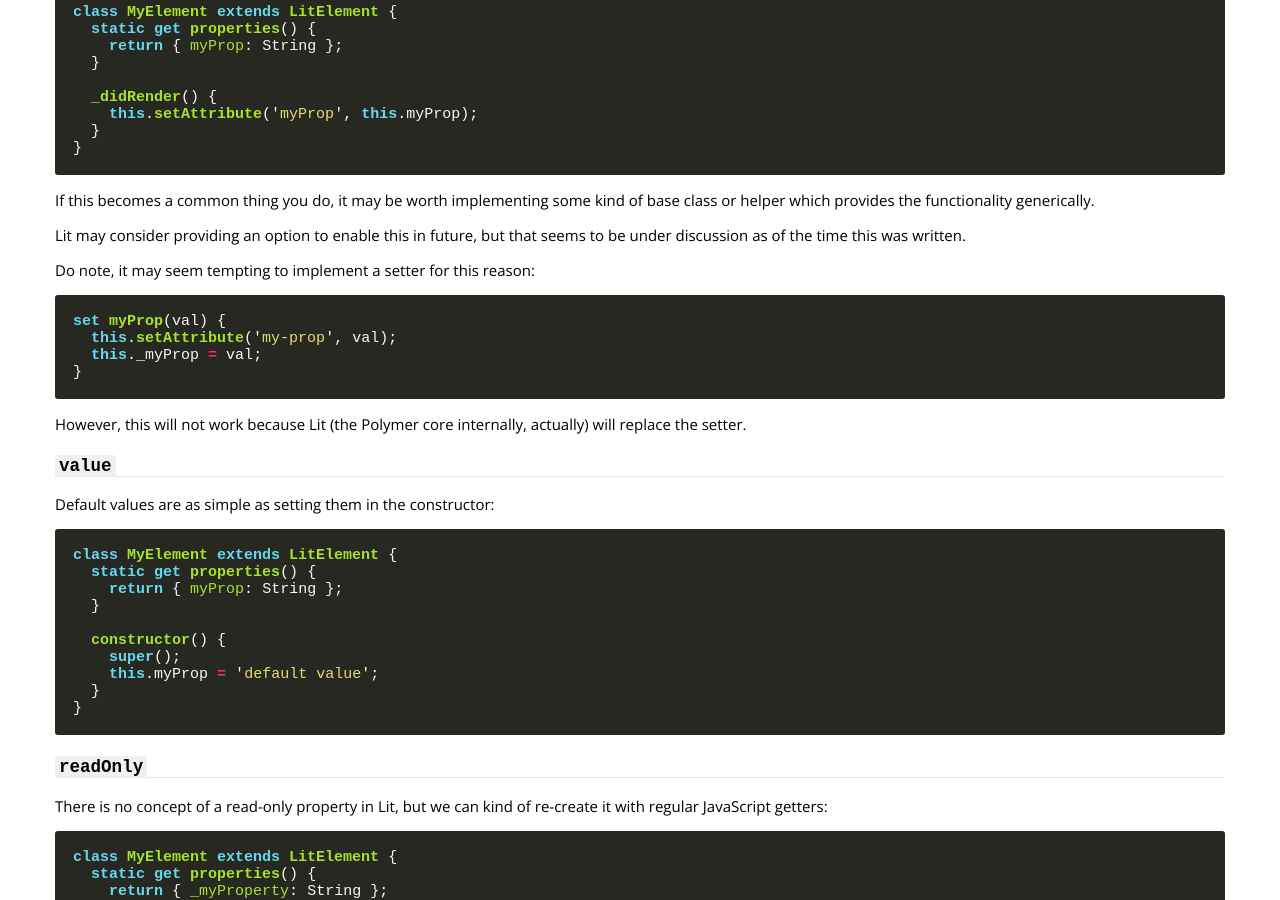
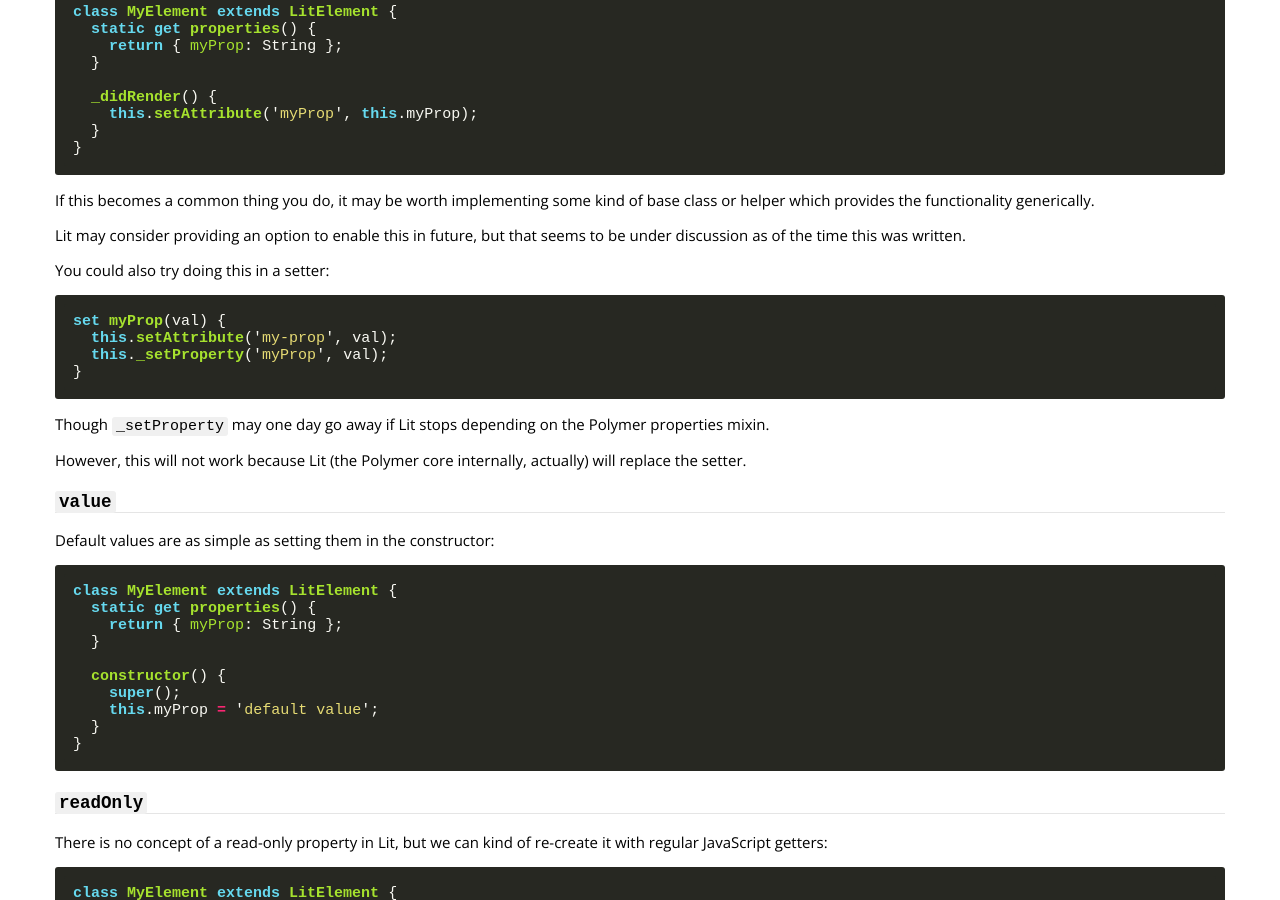
Before and after one commit to 43081j/43081j.github.io, a Jekyll site: the page built from _posts/2018-08-12-future-of-polymer.md, in a window 1280 px wide and 900 px high, scrolled down 5541 px. Built offline with Jekyll 4.4.1, drawn with Linux system fonts in a browser that asks for light colours; nearby versions of some CDN libraries; comment, search, counter and statistics services are not loaded.

Commit message:
Update 2018-08-12-future-of-polymer.md

````diff
--- a/_posts/2018-08-12-future-of-polymer.md
+++ b/_posts/2018-08-12-future-of-polymer.md
@@ -319,14 +319,16 @@ some kind of base class or helper which provides the functionality generically.
 Lit may consider providing an option to enable this in future, but that seems
 to be under discussion as of the time this was written.
 
-Do note, it may seem tempting to implement a setter for this reason:
+You could also try doing this in a setter:
 
 ```js
 set myProp(val) {
   this.setAttribute('my-prop', val);
-  this._myProp = val;
+  this._setProperty('myProp', val);
 }
 ```
+
+Though `_setProperty` may one day go away if Lit stops depending on the Polymer properties mixin.
 
 However, this will not work because Lit (the Polymer core internally, actually)
 will replace the setter.
````
